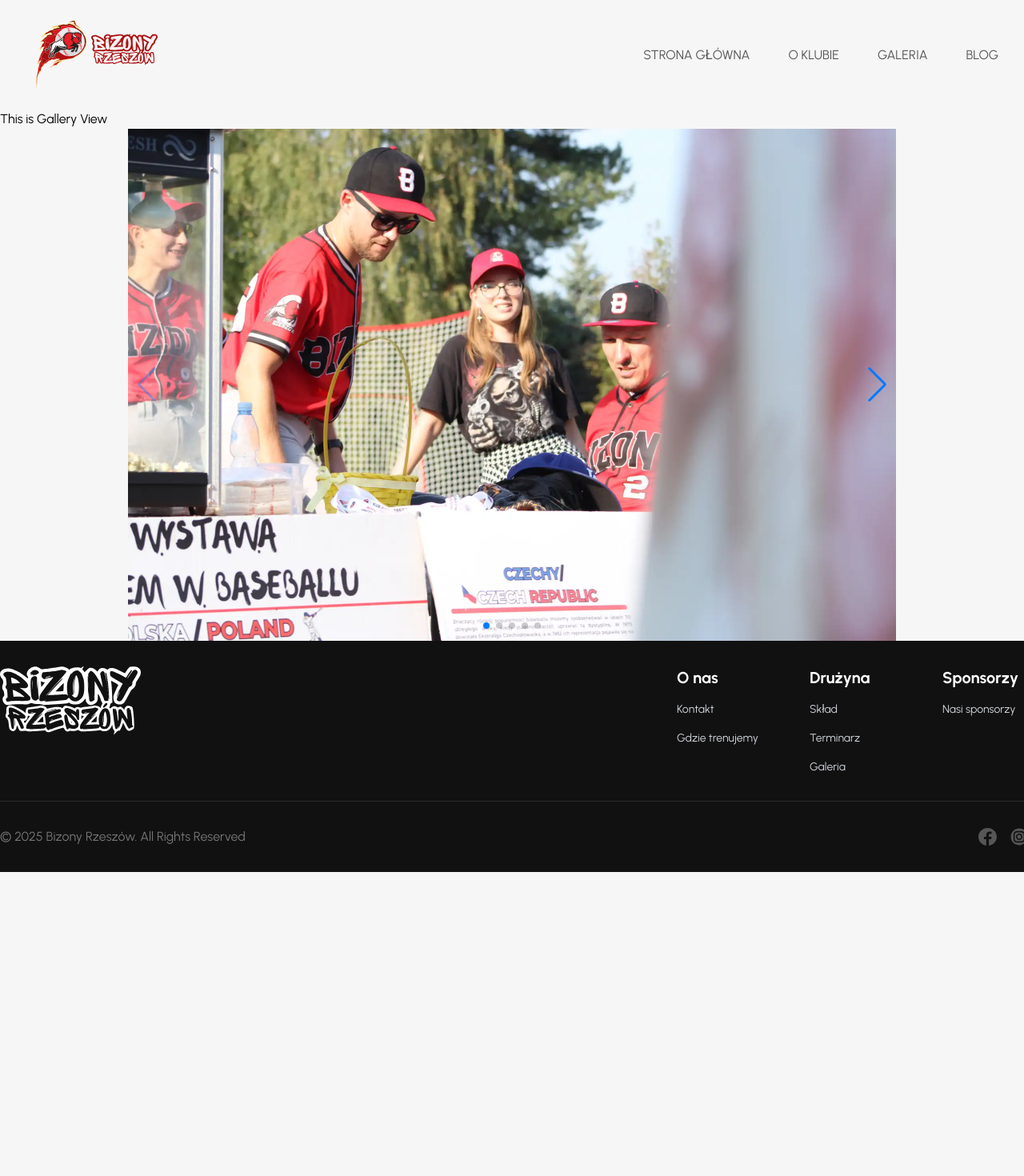
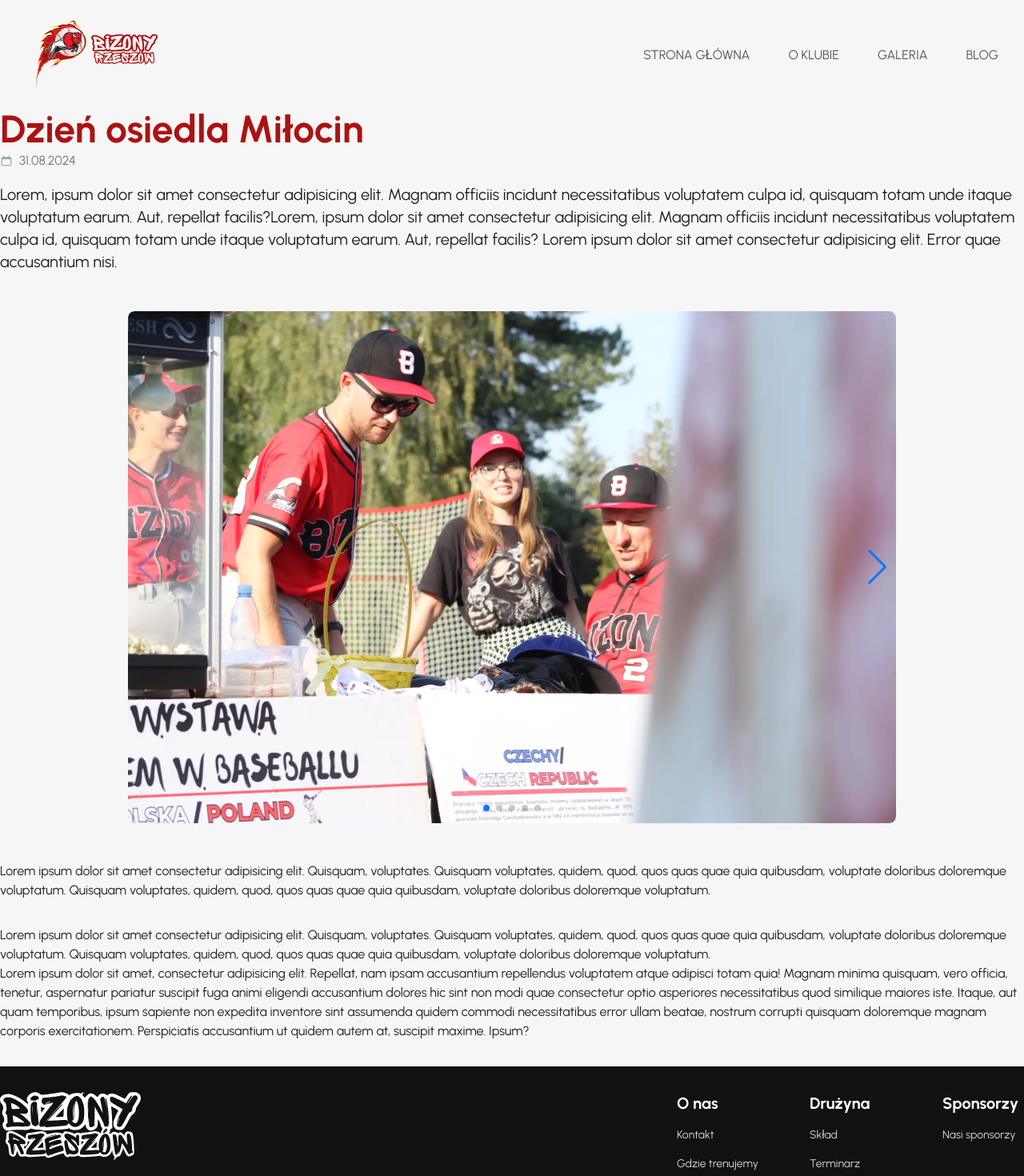
Before and after one commit to jakub-ozog/bizony-rzeszow, a Vue app: page /galeria in a window 1280 px wide. Shown: the top 1470 px of the page at 80% size. Before the commit the page ends 1090 px from the top, so only its background shows below. Built offline with nearby package versions, Linux system fonts and the light colour scheme.

Commit message:
style(GalleryFirst): style first gallery component

```diff
--- a/src/components/galleries/GalleryFirst.vue
+++ b/src/components/galleries/GalleryFirst.vue
@@ -1,4 +1,5 @@
 <script setup>
+import calendarIcon from '@/assets/icons/calendar_icon.svg'
 import { Swiper, SwiperSlide } from 'swiper/vue'
 import { Navigation, Pagination } from 'swiper/modules'
 import 'swiper/css/pagination'
@@ -11,20 +12,55 @@ const photos = ['1.webp', '2.webp', '3.webp', '5.webp', '6.webp']
 </script>
 
 <template>
-  <div>
   <section class="container mx-auto font-urbanist">
-      <h1>This is Gallery View</h1>
+    <h1 class="font-bold text-5xl text-primaryRed">Dzień osiedla Miłocin</h1>
+    <div class="flex items-center mt-1 gap-2">
+      <img :src="calendarIcon" alt="" class="w-4" />
+      <p class="text-lightGrey text-base">31.08.2024</p>
+    </div>
+    <h2 class="text-xl text-lightBlack mt-4">
+      Lorem, ipsum dolor sit amet consectetur adipisicing elit. Magnam officiis incidunt
+      necessitatibus voluptatem culpa id, quisquam totam unde itaque voluptatum earum. Aut, repellat
+      facilis?Lorem, ipsum dolor sit amet consectetur adipisicing elit. Magnam officiis incidunt
+      necessitatibus voluptatem culpa id, quisquam totam unde itaque voluptatum earum. Aut, repellat
+      facilis? Lorem ipsum dolor sit amet consectetur adipisicing elit. Error quae accusantium nisi.
+    </h2>
 
     <Swiper
       :modules="modules"
       :pagination="{ clickable: true }"
       :navigation="true"
-        class="relative select-none w-3/4"
+      :spaceBetween="20"
+      class="relative select-none w-3/4 my-12 rounded-lg"
     >
       <SwiperSlide v-for="photo in photos" :key="photo" class="select-none mx-auto">
-          <img :src="`src/assets/images/galleries/gallery-1/${photo}`" class="cursor-grab" />
+        <img
+          :src="`src/assets/images/galleries/gallery-1/${photo}`"
+          class="cursor-grab rounded-lg"
+        />
       </SwiperSlide>
     </Swiper>
+
+    <p class="my-8 text-lightBlack">
+      Lorem ipsum dolor sit amet consectetur adipisicing elit. Quisquam, voluptates. Quisquam
+      voluptates, quidem, quod, quos quas quae quia quibusdam, voluptate doloribus doloremque
+      voluptatum. Quisquam voluptates, quidem, quod, quos quas quae quia quibusdam, voluptate
+      doloribus doloremque voluptatum.
+    </p>
+    <p class="my-8 text-lightBlack">
+      Lorem ipsum dolor sit amet consectetur adipisicing elit. Quisquam, voluptates. Quisquam
+      voluptates, quidem, quod, quos quas quae quia quibusdam, voluptate doloribus doloremque
+      voluptatum. Quisquam voluptates, quidem, quod, quos quas quae quia quibusdam, voluptate
+      doloribus doloremque voluptatum.
+
+      <br />
+      Lorem ipsum dolor sit amet, consectetur adipisicing elit. Repellat, nam ipsam accusantium
+      repellendus voluptatem atque adipisci totam quia! Magnam minima quisquam, vero officia,
+      tenetur, aspernatur pariatur suscipit fuga animi eligendi accusantium dolores hic sint non
+      modi quae consectetur optio asperiores necessitatibus quod similique maiores iste. Itaque, aut
+      quam temporibus, ipsum sapiente non expedita inventore sint assumenda quidem commodi
+      necessitatibus error ullam beatae, nostrum corrupti quisquam doloremque magnam corporis
+      exercitationem. Perspiciatis accusantium ut quidem autem at, suscipit maxime. Ipsum?
+    </p>
   </section>
-  </div>
 </template>
```
Lines whose indentation alone changed are shown as unchanged.
